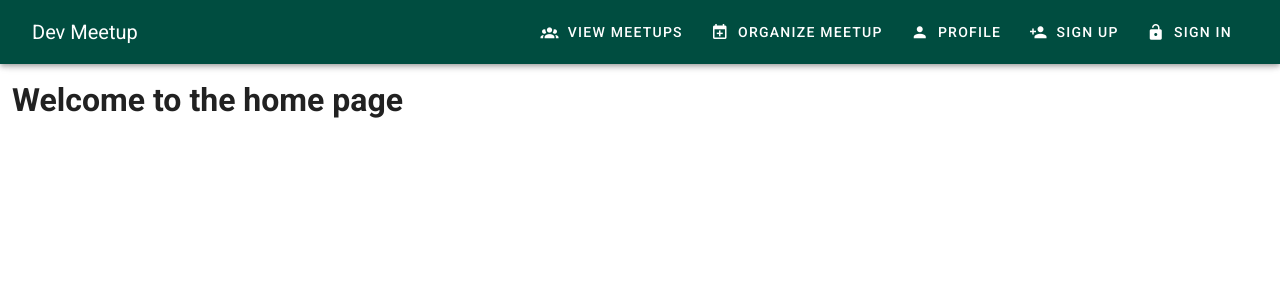
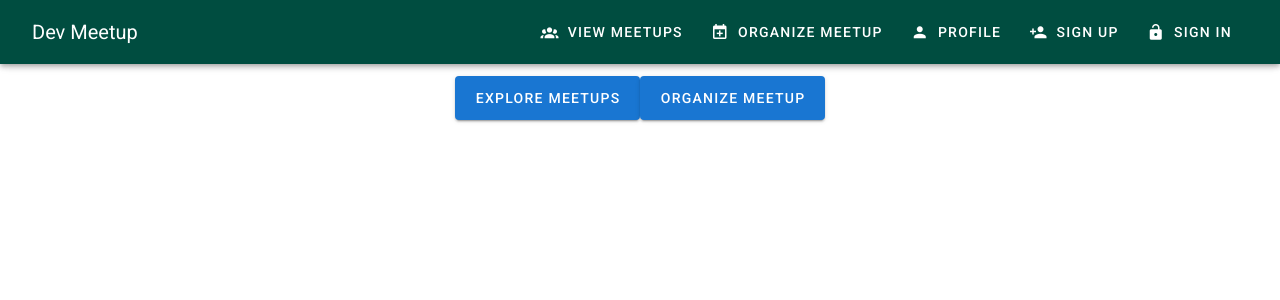
Before and after one commit to NathanWang2/FirebaseVueTutorial, a Vue app: page / in a window 1280 px wide. Shown: the top 300 px of the page. Built offline with nearby package versions, Linux system fonts and the light colour scheme.

Commit message:
Switching work stations

```diff
--- a/src/components/Home.vue
+++ b/src/components/Home.vue
@@ -1,5 +1,20 @@
 <template>
-    <div>
-        <h1>Welcome to the home page</h1>
-    </div>
+    <v-container>
+        <v-layout row wrap>
+            <v-flex xs12 sm6 class="text-sm-right">
+                <v-btn
+                    large
+                    router
+                    to="/meetups"
+                    class="primary">Explore Meetups</v-btn>
+            </v-flex>
+             <v-flex xs12 sm6 class="text-sm-left">
+                <v-btn
+                    large
+                    router
+                    to="/meetups"
+                    class="primary">Organize Meetup</v-btn>
+            </v-flex>
+        </v-layout>
+    </v-container>
 </template>
--- a/src/plugins/vuetify.js
+++ b/src/plugins/vuetify.js
@@ -1,5 +1,6 @@
 import Vue from 'vue'
 import Vuetify from 'vuetify/lib'
+import 'vuetify/dist/vuetify.min.css'
 
 Vue.use(Vuetify)
 
```
Also changed, not shown: 1 other file (tests, documents, lock files or other folders).
